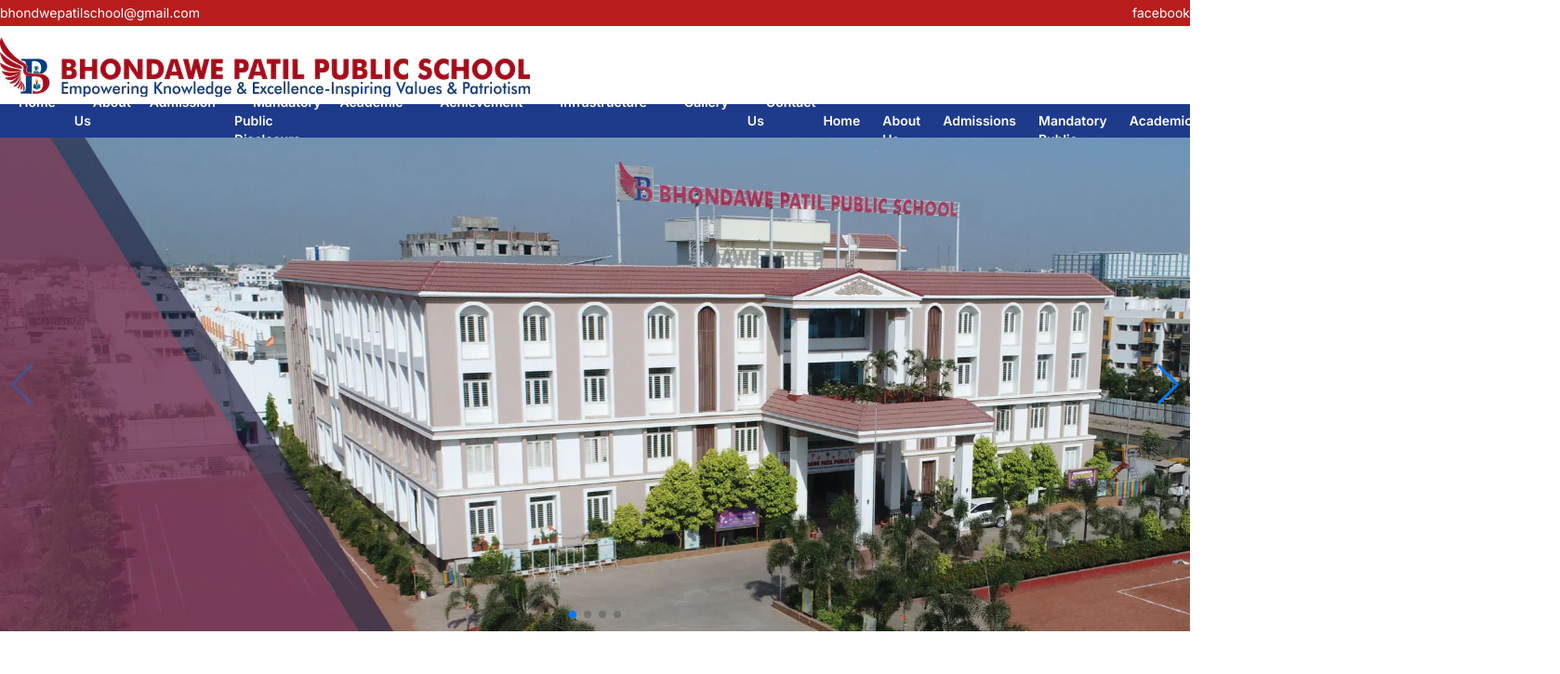
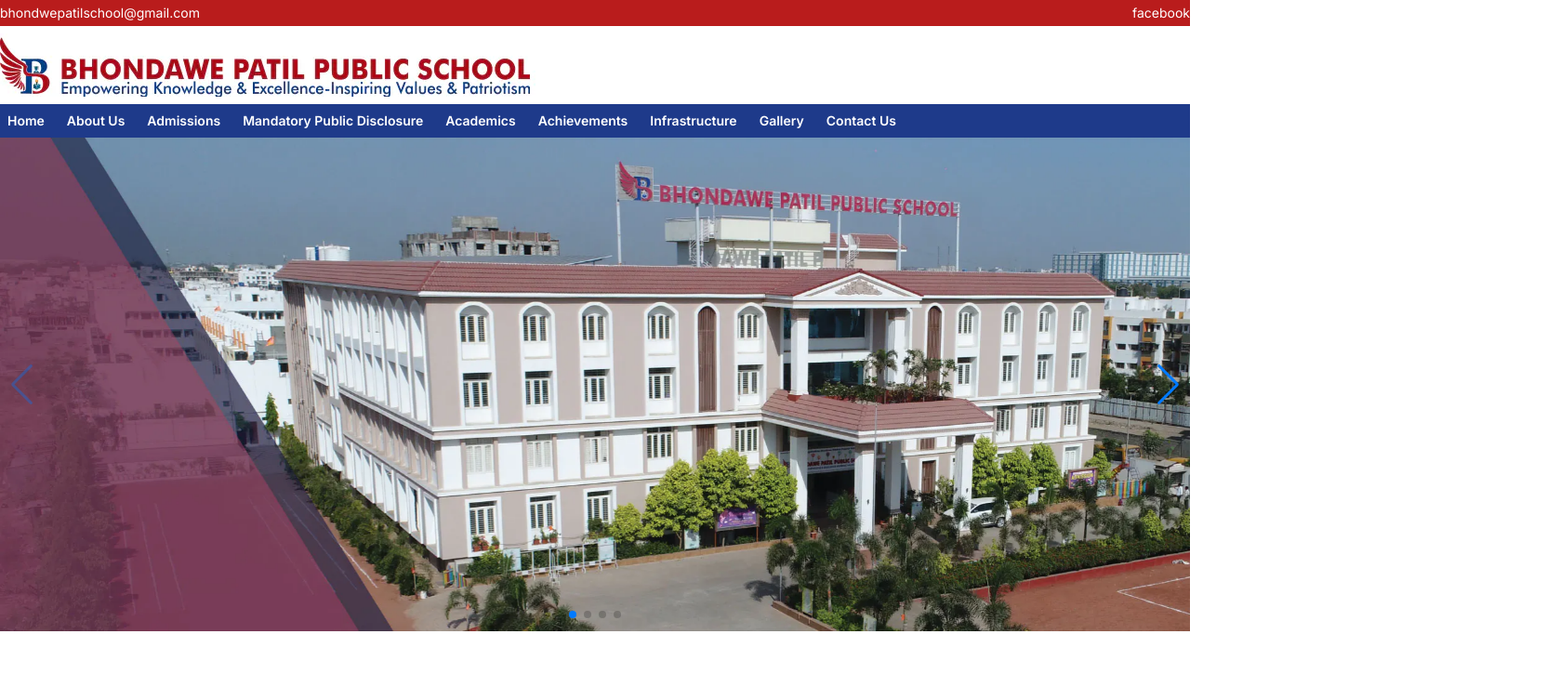
Before and after one commit to syedsaboorhashmi/bhondawe-school-website-clone, a Next.js app: page / in a window 1280 px wide. Shown: the top 725 px of the page at 93% size, 1678 px wide, since content can reach past the window. Built offline with nearby package versions, Linux system fonts and the light colour scheme.

Commit message:
navbar_1

```diff
--- a/app/Components/Navbar.js
+++ b/app/Components/Navbar.js
@@ -1,108 +1,45 @@
 import Link from "next/link";
+
 
 const navData = [
   {
     id: 0,
     title: "Home",
-    path: "/",
+    path:"/"
   },
   {
     id: 1,
     title: "About Us",
-    path: "/about",
+    path:"/about"
   },
   {
     id: 2,
     title: "Admissions",
-    path: "/admissions",
+    path:"/admissions"
   },
-  {
-    id: 3,
-    title: "Mandatory Public Disclosure",
-    path: "/mandatoryPublicDisclosure",
+  { id: 3, title: "Mandatory Public Disclosure", path:"/mandatoryPublicDisclosure" },
+  { id: 4, title: "Academics",
+    path:"/academics"
   },
-  { id: 4, title: "Academics", path: "/academics" },
-  { id: 5, title: "Achievements", path: "/achievements" },
-  { id: 6, title: "Infrastructure", path: "/infrastructure" },
-  { id: 7, title: "Gallery", path: "/gallery" },
-  { id: 8, title: "Contact Us", path: "/contactUs" },
+  { id: 5, title: "Achievements", path:"/achievements" },
+  { id: 6, title: "Infrastructure",
+    path:"/infrastructure"
+  },
+  { id: 7, title: "Gallery", path:"/gallery" },
+  { id: 8, title: "Contact Us",path:"/contactUs" },
 ];
 function Navbar() {
   return (
     <div className=" flex  bg-blue-900 w-full h-9  sm:py-0 py-2 ">
-      <div class="text-2xl text-white absolute right-8 top-20 cursor-pointer md:hidden">
-        <svg
-          stroke="currentColor"
-          fill="currentColor"
-          stroke-width="0"
-          viewBox="0 0 512 512"
-          height="1em"
-          width="1em"
-          xmlns="http://www.w3.org/2000/svg"
-        >
-          <path d="M64 384h384v-42.67H64zm0-106.67h384v-42.66H64zM64 128v42.67h384V128z"></path>
-        </svg>
+      <div className="text-2xl text-white absolute right-8 top-24 cursor-pointer md:hidden">
+      <svg stroke="currentColor" fill="currentColor" stroke-width="0" viewBox="0 0 512 512" height="1em" width="1em" xmlns="http://www.w3.org/2000/svg"><path d="M64 384h384v-42.67H64zm0-106.67h384v-42.66H64zM64 128v42.67h384V128z"></path></svg>
       </div>
-      <div
-        class="md:flex md:items-center md:pb-0 pb-5 absolute md:static z-10 bg-blue-900 md:z-auto  left-0 w-full
-           md:w-auto md:pl-0 md:pr-0 pl-7 pr-7 "
-      >
-        <ul class="md:flex justify-between divide-y-2 md:divide-y-0 font-semibold text-sm">
-          <li class="md:py-0 py-3">
-            <a class="text-gray-50 cursor-pointer px-5 " href="/">
-              Home
-            </a>
-          </li>
-          <li class="md:py-0 py-3">
-            <a class="text-gray-50 cursor-pointer px-5 " href="/about">
-              About Us
-            </a>
-          </li>
-          <li class="md:py-0 py-3">
-            <a class="text-gray-50 cursor-pointer px-5 " href="/admissions">
-              Admission
-            </a>
-          </li>
-          <li class="md:py-0 py-3">
-            <a
-              class="text-gray-50 cursor-pointer px-5 "
-              href="/mandatoryPublicDisclosure"
-            >
-              Mandatory Public Disclosure
-            </a>
-          </li>
-          <li class="md:py-0 py-3">
-            <a class="text-gray-50 cursor-pointer px-5 " href="/academics">
-              Academic
-            </a>
-          </li>
-          <li class="md:py-0 py-3">
-            <a class="text-gray-50 cursor-pointer px-5 " href="/achievements">
-              Achievement
-            </a>
-          </li>
-          <li class="md:py-0 py-3">
-            <a class="text-gray-50 cursor-pointer px-5 " href="/infrastructure">
-              Infrastructure
-            </a>
-          </li>
-          <li class="md:py-0 py-3">
-            <a class="text-gray-50 cursor-pointer px-5 " href="/gallery">
-              Gallery
-            </a>
-          </li>
-          <li class="md:py-0 py-3">
-            <a class="text-gray-50 cursor-pointer px-5 " href="/contactUs">
-              Contact Us
-            </a>
-          </li>
-        </ul>
-      </div>
+
       <ul className="  pl-2 py-2 lg:flex md:flex sm:flex lg:gap-6 md:gap-3 sm:gap-2 text-white text-sm font-semibold">
-        {navData.map((item, i) => (
-          <Link key={i} href={item.path}>
-            <li className="hidden md:block lg:block xl:block">{item.title}</li>
-          </Link>
+        {navData.map((item, i) => (<Link key={i} href={item.path}>
+          <li  className="hidden md:block lg:block xl:block">
+            {item.title}</li></Link>
+
         ))}
       </ul>
     </div>
```
